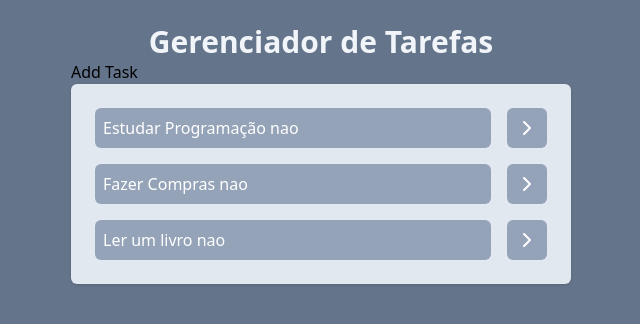
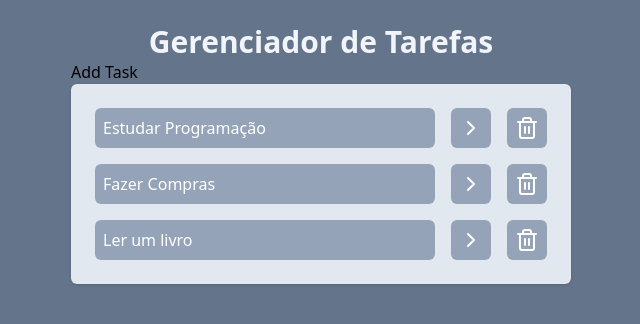
Before and after one commit to rafaluz/task-app-react, a React (Vite) app: page / in a window 1280 px wide. Shown: the top 324 px of the page, without its empty margins (319-959 px from the left). Built offline with nearby package versions, Linux system fonts and the light colour scheme.

Commit message:
Add a  remoção de task no componente tasks

```diff
--- a/src/App.jsx
+++ b/src/App.jsx
@@ -28,14 +28,19 @@
   function onTaskClick(taskId) {
     const newTasks = tasks.map((task) => {
       // PRECISO ATUALIZAR ESSA TAREFA
-      if (task.id === taskId){
-        return { ...task, isCompleted: !task.isCompleted}
+      if (task.id === taskId) {
+        return { ...task, isCompleted: !task.isCompleted };
       }
 
       // NÃO PRECISO ATUALIZAR ESSA TAREFA
-      return task
+      return task;
     });
-    setTasks(newTasks)
+    setTasks(newTasks);
+  }
+
+  function onDeleteTaskClick(taskId) {
+    const newTasks = tasks.filter((task) => task.id !== taskId);
+    setTasks(newTasks);
   }
 
   return (
@@ -45,7 +50,11 @@
           Gerenciador de Tarefas
         </h1>
         <AddTask />
-        <Tasks tasks={tasks} onTaskClick={onTaskClick} />
+        <Tasks
+          tasks={tasks}
+          onTaskClick={onTaskClick}
+          onDeleteTaskClick={onDeleteTaskClick}
+        />
       </div>
     </div>
   );
--- a/src/components/Tasks.jsx
+++ b/src/components/Tasks.jsx
@@ -1,18 +1,27 @@
-import { ChevronRight } from "lucide-react";
+import { Check, ChevronRight, Trash2 } from "lucide-react";
 
-function Tasks(props) {
+function Tasks({ tasks, onTaskClick, onDeleteTaskClick }) {
   return (
     <ul className="space-y-4 p-6 bg-slate-200 rounded-md shadow">
-      {props.tasks.map((task) => (
+      {tasks.map((task) => (
         <li key={task.id} className="flex gap-4">
           <button
-            onClick={() => props.onTaskClick(task.id)}
-            className={`bg-slate-400 text-left w-full text-white p-2 rounded-md ${task.isCompleted && 'line-through'}`}
+            onClick={() => onTaskClick(task.id)}
+            className={`bg-slate-400 text-left w-full text-white p-2 rounded-md flex gap-1 ${
+              task.isCompleted && "line-through bg-slate-500"
+            }`}
           >
-            {task.text} {task.isCompleted ? 'sim':'nao'}
+            {task.isCompleted && <Check />}
+            {task.text}
           </button>
           <button className="bg-slate-400 text-white p-2 rounded-md">
             <ChevronRight />
+          </button>
+          <button
+            onClick={() => onDeleteTaskClick(task.id)}
+            className="bg-slate-400 text-white p-2 rounded-md"
+          >
+            <Trash2 />
           </button>
         </li>
       ))}
```
